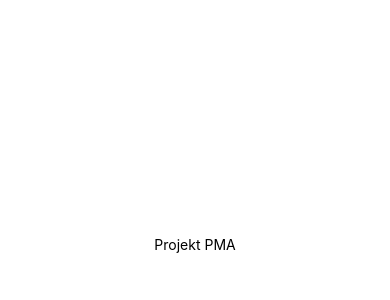
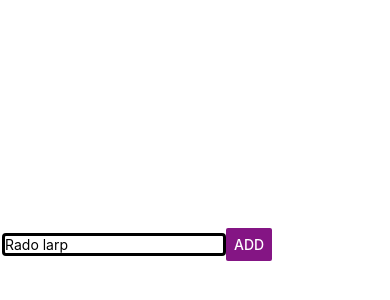
Before and after one commit to fedorcak/FEDORCAK_PMA_05, a React Native app: screen / in a window 390 px wide. Shown: the part 178-478 px from the top of the page. Built offline with nearby package versions, Linux system fonts and the light colour scheme.

Commit message:
add button, input

```diff
--- a/App.js
+++ b/App.js
@@ -1,11 +1,37 @@
 import { StatusBar } from "expo-status-bar";
+import { useState } from "react";
+import { TextInput, Button } from "react-native";
 import { StyleSheet, Text, View } from "react-native";
 
 export default function App() {
+  const [item, setItem] = useState("");
+  const [task, setTask] = useState([]);
+
+  function handleAddItem() {
+    console.log("item", item);
+    setTask([...task, item]);
+  }
+
+  function handleInputText(text) {
+    setItem(text);
+  }
+
   return (
     <View style={styles.container}>
-      <Text>Projekt PMA</Text>
-      <StatusBar style="auto" />
+      <View style={styles.inputContainer}>
+        <TextInput
+          onChangeText={handleInputText}
+          placeholder="Rado larp"
+          style={styles.input}
+        />
+        <Button onPress={handleAddItem} title="add" color="#841584" />
+
+        <View style={styles.udalosti}>
+          {task.map((i) => {
+            <Text>{i}</Text>;
+          })}
+        </View>
+      </View>
     </View>
   );
 }
@@ -13,8 +39,19 @@ export default function App() {
 const styles = StyleSheet.create({
   container: {
     flex: 1,
-    backgroundColor: "#fff",
+    margin: 2,
+  },
+  inputContainer: {
+    flex: 1,
+    justifyContent: "space-around",
     alignItems: "center",
-    justifyContent: "center",
+    flexDirection: "row",
+  },
+  input: {
+    borderWidth: 3,
+    borderRadius: 4,
+  },
+  udalosti: {
+    flex: 5,
   },
 });
--- a/package.json
+++ b/package.json
@@ -3,7 +3,7 @@
   "version": "1.0.0",
   "main": "index.js",
   "dependencies": {
-    "expo": "~57.0.22",
+    "expo": "~57.0.27",
     "expo-status-bar": "~57.0.1",
     "react": "19.2.3",
     "react-dom": "19.2.3",
```
Also changed, not shown: 1 other file (tests, documents, lock files or other folders).
